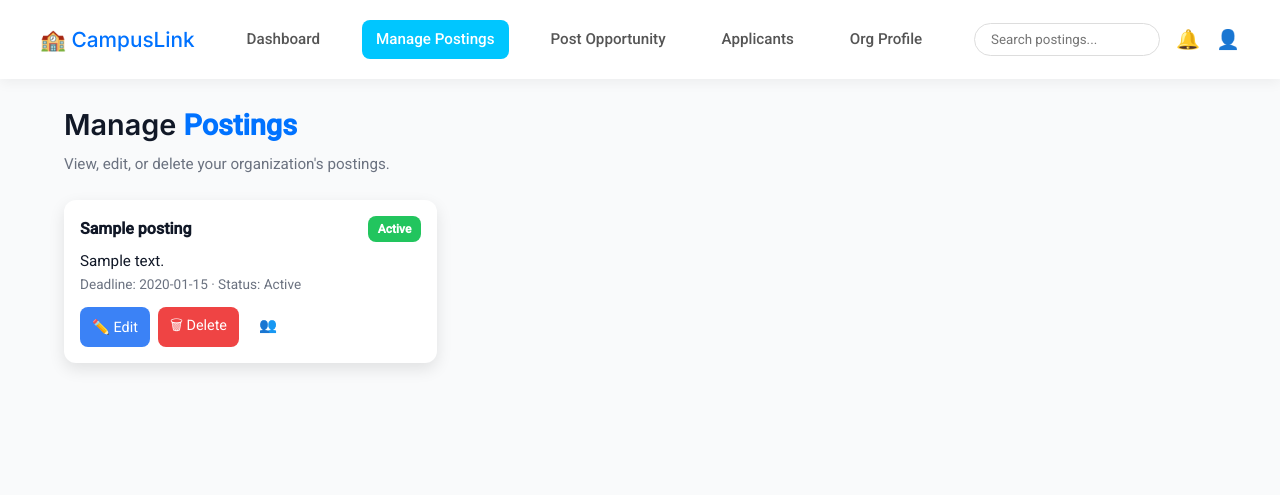
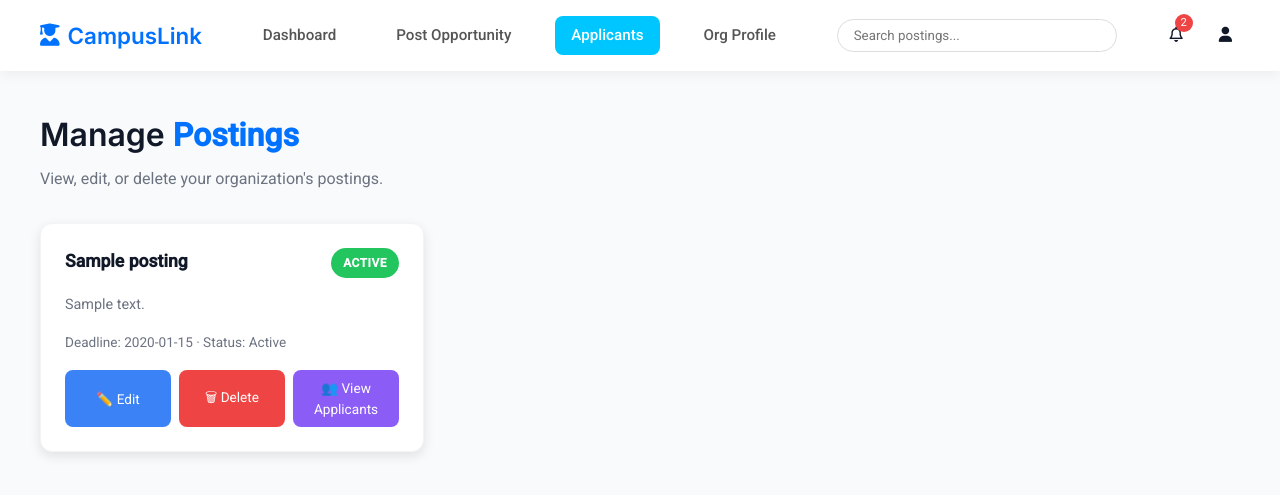
Before and after one commit to niccomalds/CSIT327-G7-CampusLink, a Django app: template MyLogin/templates/manage_posting.html in a window 1280 px wide. Shown: the top 495 px of the page. Run offline with Django 5.2, Linux system fonts and the light colour scheme; the template is opened without the code that fills it: values that come from a table or form of the project are taken from there, others are empty; tables that the repository leaves empty hold one stand-in row (values such as "Sample post").

Commit message:
Final org dashboard updates: - Fixed manage posting header to match org dashboard style - Updated CSS for consistent full-width layout - Improved responsive design and styling

```diff
--- a/MyLogin/templates/manage_posting.html
+++ b/MyLogin/templates/manage_posting.html
@@ -6,54 +6,47 @@
   <meta name="viewport" content="width=device-width, initial-scale=1.0" />
   <title>Manage Postings - CampusLink</title>
 
-  <link rel="stylesheet" href="{% static 'Myapp/manage_posting.css' %}?v=2">
+  <link rel="stylesheet" href="{% static 'Myapp/manage_posting.css' %}?v=3">
   <link href="https://fonts.googleapis.com/css2?family=Inter:wght@500;600&family=Roboto:wght@400;500&display=swap" rel="stylesheet">
-
-  <style>
-    .instruction {
-        display: block;
-        font-size: 12px;
-        color: #666;
-        margin-top: 2px;
-        margin-bottom: 8px;
-    }
-    /* Toast Notification */
-    .toast {
-      position: fixed;
-      top: 20px;
-      right: 20px;
-      padding: 12px 20px;
-      border-radius: 8px;
-      color: #fff;
-      font-weight: 500;
-      box-shadow: 0 4px 12px rgba(0,0,0,0.1);
-      z-index: 1000;
-      opacity: 0.95;
-    }
-    .toast.success { background-color: #10b981; }
-    .toast.error { background-color: #ef4444; }
-  </style>
+  <link rel="stylesheet" href="https://cdnjs.cloudflare.com/ajax/libs/font-awesome/6.4.2/css/all.min.css"/>
 </head>
 
 <body>
+  <div class="navbar">
+    <div class="navbar-container">
+      <div class="logo"><i class="fa-solid fa-user-graduate"></i>CampusLink</div>
 
-<header>
-  <div class="logo">🏫 CampusLink</div>
+      <div class="nav">
+        <a href="{% url 'organization_dashboard' %}">Dashboard</a>
+        <a href="{% url 'post_opportunity' %}">Post Opportunity</a>
+        <a href="{% url 'manage_postings' %}" class="active">Applicants</a>
+        <a href="{% url 'org_profile' %}">Org Profile</a>
+      </div>
 
-  <nav>
-    <a href="{% url 'organization_dashboard' %}">Dashboard</a>
-    <a href="{% url 'manage_postings' %}" class="active">Manage Postings</a>
-    <a href="#">Post Opportunity</a>
-    <a href="#">Applicants</a>
-    <a href="#">Org Profile</a>
-  </nav>
+      <div class="searchbar">
+        <input type="text" placeholder="Search postings..." aria-label="Search Postings" id="postingSearch">
+      </div>
 
-  <div class="nav-right">
-    <input type="text" placeholder="Search postings..." id="postingSearch" />
-    <button title="Notifications">🔔</button>
-    <button title="Profile">👤</button>
+      <div class="right">
+        <div class="notif" tabindex="0" aria-label="Notifications">
+          <i class="fa-regular fa-bell"></i>
+          <span class="notif-badge">2</span>
         </div>
-</header>
+
+        <div class="avatar" tabindex="0" aria-label="User Profile">
+          <i class="fa-solid fa-user"></i>
+          <div class="dropdown-content">
+            <ul>
+              <li><span>Organization</span></li>
+              <li><a href="{% url 'org_profile' %}">Profile</a></li>
+              <li><a href="{% url 'org_settings' %}">Settings</a></li>
+              <li><a href="{% url 'logout' %}">Log out</a></li>
+            </ul>
+          </div>
+        </div>
+      </div>
+    </div>
+  </div>
 
   <main>
     <section class="content">
@@ -83,9 +76,9 @@
                 </div>
 
                 <div class="actions-grid">
-                <button class="action edit-btn" style="background:#3b82f6;">✏️ Edit</button>
-                <button class="action delete-btn" style="background:#ef4444;">🗑 Delete</button>
-                <a href="#" class="action">👥 View Applicants</a>
+                  <button class="action edit-btn">✏️ Edit</button>
+                  <button class="action delete-btn">🗑 Delete</button>
+                  <a href="#" class="action view-applicants">👥 View Applicants</a>
                 </div>
               </div>
             {% endfor %}
@@ -98,7 +91,7 @@
   </main>
 
   <!-- Edit Modal -->
-<div id="editModal" class="modal" style="display:none;">
+  <div id="editModal" class="modal">
     <div class="modal-content">
       <h3>Edit Posting</h3>
       <form id="editForm">
@@ -123,27 +116,41 @@
         </select>
         <small class="instruction">Choose whether the posting is currently open or closed.</small>
 
-      <div class="modal-actions" style="margin-top:16px; display:flex; justify-content:flex-end; gap:10px;">
-        <button type="submit" class="action" style="background:#3b82f6;">Save</button>
-        <button type="button" id="cancelEdit" class="action" style="background:#6b7280;">Cancel</button>
+        <div class="modal-actions">
+          <button type="submit" class="modal-action-btn save">Save</button>
+          <button type="button" id="cancelEdit" class="modal-action-btn cancel">Cancel</button>
         </div>
       </form>
     </div>
   </div>
 
   <!-- Delete Confirmation Modal -->
-<div id="deleteModal" class="modal" style="display:none;">
+  <div id="deleteModal" class="modal">
     <div class="modal-content">
       <h3>Delete Posting</h3>
       <p>Are you sure you want to delete this posting?</p>
-    <div class="modal-actions" style="margin-top:16px; display:flex; justify-content:flex-end; gap:10px;">
-      <button type="button" id="confirmDelete" class="action" style="background:#ef4444;">Yes, Delete</button>
-      <button type="button" id="cancelDelete" class="action" style="background:#6b7280;">Cancel</button>
+      <div class="modal-actions">
+        <button type="button" id="confirmDelete" class="modal-action-btn delete">Yes, Delete</button>
+        <button type="button" id="cancelDelete" class="modal-action-btn cancel">Cancel</button>
       </div>
     </div>
   </div>
 
   <script>
+    // Dropdown functionality
+    document.querySelector('.avatar').addEventListener('click', function() {
+      const dropdown = this.querySelector('.dropdown-content');
+      dropdown.style.display = (dropdown.style.display === 'block' ? 'none' : 'block');
+    });
+
+    document.addEventListener('click', function(event) {
+      if (!event.target.closest('.avatar')) {
+        const dropdown = document.querySelector('.dropdown-content');
+        if (dropdown) dropdown.style.display = 'none';
+      }
+    });
+
+    // Manage postings functionality
     document.addEventListener("DOMContentLoaded", () => {
       const editModal = document.getElementById("editModal");
       const editForm = document.getElementById("editForm");
@@ -189,7 +196,7 @@ document.addEventListener("DOMContentLoaded", () => {
           editDeadline.value = deadlineText;
           editStatus.value = statusEl.textContent.trim().toLowerCase() === "active" ? "active" : "closed";
 
-      editModal.style.display = "flex";
+          editModal.classList.add("active");
         });
       });
 
@@ -223,7 +230,7 @@ document.addEventListener("DOMContentLoaded", () => {
             statusEl.textContent = editStatus.value === "active" ? "Active" : "Closed";
             statusEl.className = `status ${editStatus.value === "active" ? "active" : "closed"}`;
 
-        editModal.style.display = "none";
+            editModal.classList.remove("active");
             showToast('Posting updated successfully!', 'success');
           } else {
             showToast('Failed to update posting', 'error');
@@ -235,13 +242,13 @@ document.addEventListener("DOMContentLoaded", () => {
       });
 
       // Cancel Edit
-  cancelEdit.addEventListener("click", () => editModal.style.display = "none");
+      cancelEdit.addEventListener("click", () => editModal.classList.remove("active"));
 
       // Delete Modal
       document.querySelectorAll(".delete-btn").forEach(btn => {
         btn.addEventListener("click", () => {
           currentCard = btn.closest(".posting-card");
-      deleteModal.style.display = "flex";
+          deleteModal.classList.add("active");
         });
       });
 
@@ -263,12 +270,12 @@ document.addEventListener("DOMContentLoaded", () => {
           console.error(error);
           showToast('Error deleting posting', 'error');
         }
-    deleteModal.style.display = "none";
+        deleteModal.classList.remove("active");
         currentCard = null;
       });
 
       cancelDelete.addEventListener("click", () => {
-    deleteModal.style.display = "none";
+        deleteModal.classList.remove("active");
         currentCard = null;
       });
 
@@ -294,6 +301,5 @@ document.addEventListener("DOMContentLoaded", () => {
       }
     });
   </script>
-
 </body>
 </html>
--- a/MyLogin/templates/org_dashboard.html
+++ b/MyLogin/templates/org_dashboard.html
@@ -21,7 +21,7 @@
       <div class="nav">
         <a href="{% url 'organization_dashboard' %}" class="active">Dashboard</a>
         <a href="{% url 'post_opportunity' %}">Post Opportunity</a>
-        <a href="{% url 'applicants_list' %}">Applicants</a>
+        <a href="{% url 'manage_postings' %}">Applicants</a>
         <a href="{% url 'org_profile' %}">Org Profile</a>
       </div>
 
--- a/Myapp/static/Myapp/manage_posting.css
+++ b/Myapp/static/Myapp/manage_posting.css
@@ -20,81 +20,238 @@
 body { background: var(--bg); color:#111827; line-height:1.5; font-size:0.95rem; }
 
 /* ---------- Header & Navigation (copied from org_dashboard.css) ---------- */
-header {
-  position: sticky; top:0; left:0; right:0; z-index:100;
-  display:flex; align-items:center; justify-content:space-between;
-  padding:20px 40px; background:#fff;
-  box-shadow:0 4px 12px var(--shadow-sm);
+.navbar {
+  background: #fff;
+  box-shadow: 0 4px 12px var(--shadow-sm);
+  position: sticky;
+  top: 0;
+  z-index: 1000;
 }
 
-.logo { font-family: var(--font-heading); font-weight:500; font-size:1.3rem; color: var(--primary); display:flex; align-items:center; gap:8px; }
+.navbar-container {
+  display: flex;
+  align-items: center;
+  justify-content: space-between;
+  padding: 16px 40px;
+  max-width: 1400px;
+  margin: 0 auto;
+}
 
-nav { display:flex; gap:28px; }
-nav a { text-decoration:none; color:#555; padding:8px 14px; border-radius:8px; font-weight:500; transition:0.3s; }
-nav a.active, nav a:hover { background: var(--primary-light); color:#fff; }
+.logo {
+  font-family: var(--font-heading);
+  font-weight: 600;
+  font-size: 1.4rem;
+  color: var(--primary);
+  display: flex;
+  align-items: center;
+  gap: 8px;
+}
 
-.nav-right { display:flex; align-items:center; gap:16px; }
-.nav-right input { padding:8px 16px; border-radius:24px; border:1px solid #ddd; outline:none; transition:0.3s; }
-.nav-right input:focus { border-color: var(--primary); box-shadow: 0 0 0 2px rgba(0,114,255,0.2); }
-.nav-right button { background:none; border:none; cursor:pointer; font-size:1.2rem; transition:0.2s; }
-.nav-right button:hover { transform:scale(1.1); }
+.nav {
+  display: flex;
+  gap: 28px;
+}
 
-/* ---------- Page layout and title (kept from your manage_posting.css) ---------- */
-.content { padding: 24px; max-width:1200px; margin:auto; }
+.nav a {
+  text-decoration: none;
+  color: #555;
+  padding: 8px 16px;
+  border-radius: 8px;
+  font-weight: 500;
+  transition: 0.3s;
+}
+
+.nav a.active, .nav a:hover {
+  background: var(--primary-light);
+  color: #fff;
+}
+
+.searchbar input {
+  padding: 8px 16px;
+  border-radius: 24px;
+  border: 1px solid #ddd;
+  outline: none;
+  transition: 0.3s;
+  width: 280px;
+}
+
+.searchbar input:focus {
+  border-color: var(--primary);
+  box-shadow: 0 0 0 2px rgba(0,114,255,0.2);
+}
+
+.right {
+  display: flex;
+  align-items: center;
+  gap: 20px;
+}
+
+.notif {
+  position: relative;
+  cursor: pointer;
+  padding: 8px;
+  border-radius: 50%;
+  transition: 0.3s;
+}
+
+.notif:hover {
+  background: #f3f4f6;
+}
+
+.notif-badge {
+  position: absolute;
+  top: -2px;
+  right: -2px;
+  background: var(--danger);
+  color: white;
+  border-radius: 50%;
+  width: 18px;
+  height: 18px;
+  font-size: 0.7rem;
+  display: flex;
+  align-items: center;
+  justify-content: center;
+}
+
+.avatar {
+  position: relative;
+  cursor: pointer;
+  padding: 8px;
+  border-radius: 50%;
+  transition: 0.3s;
+}
+
+.avatar:hover {
+  background: #f3f4f6;
+}
+
+.dropdown-content {
+  display: none;
+  position: absolute;
+  top: 100%;
+  right: 0;
+  background: white;
+  border-radius: 8px;
+  box-shadow: 0 4px 12px var(--shadow-md);
+  min-width: 200px;
+  z-index: 1000;
+}
+
+.dropdown-content ul {
+  list-style: none;
+  padding: 8px 0;
+}
+
+.dropdown-content li {
+  padding: 8px 16px;
+}
+
+.dropdown-content li span {
+  font-weight: 600;
+  color: var(--muted);
+  font-size: 0.9rem;
+}
+
+.dropdown-content li a {
+  text-decoration: none;
+  color: #333;
+  display: block;
+  transition: 0.3s;
+}
+
+.dropdown-content li a:hover {
+  background: #f3f4f6;
+}
+
+/* ---------- Page layout and title ---------- */
+.content {
+  padding: 40px 0; /* Remove side padding from content */
+  width: 100%;
+}
+
+.dashboard-title {
+  padding: 0 40px; /* Add side padding only to title */
+  margin: 0 0 32px 0;
+  width: 100%;
+}
 
 .dashboard-title h1 {
   font-family: var(--font-heading);
   font-weight: 600;
-  font-size: 1.8rem;
-  margin-bottom: 6px;
+  font-size: 2rem;
+  margin-bottom: 8px;
+  text-align: left;
 }
-.dashboard-title h1 span { color: var(--primary); }
-.dashboard-title p { color: var(--muted); font-size: 0.95rem; margin-bottom: 24px; }
 
-/* ---------- Postings cards (kept + slightly adapted) ---------- */
+.dashboard-title h1 span {
+  color: var(--primary);
+}
+
+.dashboard-title p {
+  color: var(--muted);
+  font-size: 1rem;
+  text-align: left;
+}
+
+/* ---------- Postings cards ---------- */
 .recent-postings {
   display: grid;
-  grid-template-columns: repeat(auto-fill, minmax(280px, 1fr));
-  gap: var(--gap);
+  grid-template-columns: repeat(auto-fill, minmax(320px, 1fr));
+  gap: 24px;
+  width: 100%;
+  padding: 0 40px; /* Match the title padding */
 }
 
 .posting-card {
   background: var(--card-bg);
-  padding: 16px;
+  padding: 24px;
   border-radius: var(--border-radius);
-  box-shadow: 0 6px 16px var(--shadow-md);
+  box-shadow: 0 4px 12px var(--shadow-md);
   display: flex;
   flex-direction: column;
-  justify-content: space-between;
+  gap: 16px;
   transition: 0.3s;
+  border: 1px solid #f3f4f6;
 }
-.posting-card:hover { transform: translateY(-4px); box-shadow: 0 8px 20px var(--shadow-md); }
+
+.posting-card:hover {
+  transform: translateY(-4px);
+  box-shadow: 0 8px 24px var(--shadow-md);
+}
 
 .posting-info {
   display: flex;
   justify-content: space-between;
-  align-items: center;
-  margin-bottom: 8px;
+  align-items: flex-start;
+  gap: 12px;
 }
 
 .posting-info .title {
   font-weight: 600;
-  font-size: 1rem;
+  font-size: 1.1rem;
+  color: #111827;
+  flex: 1;
 }
 
 .status {
-  padding: 4px 10px;
-  border-radius: 8px;
+  padding: 6px 12px;
+  border-radius: 20px;
   font-size: 0.75rem;
   color: #fff;
   font-weight: 600;
   white-space: nowrap;
-  text-transform: none;
+  text-transform: uppercase;
+  letter-spacing: 0.5px;
 }
 
 .status.active { background: var(--success); }
-.status.closed { background: var(--muted); } /* matched org dashboard closed style */
-.status.pending { background: #f59e0b; color: #fff; }
+.status.closed { background: var(--muted); }
+
+.description p {
+  color: #6b7280;
+  font-size: 0.9rem;
+  line-height: 1.5;
+}
 
 .details small {
   color: var(--muted);
@@ -106,72 +263,153 @@ nav a.active, nav a:hover { background: var(--primary-light); color:#fff; }
   display: flex;
   flex-wrap: wrap;
   gap: 8px;
-  margin-top: 12px;
+  margin-top: auto;
 }
 
 .action {
-  padding: 8px 12px;
+  padding: 8px 16px;
   border-radius: 8px;
   cursor: pointer;
-  font-size: 0.9rem;
+  font-size: 0.85rem;
   color: #fff;
   text-decoration: none;
   text-align: center;
   border: none;
+  transition: 0.3s;
+  flex: 1;
+  min-width: 100px;
 }
 
-.action.edit-btn { background: var(--primary); }
-.action.delete-btn { background: var(--danger); }
+.action.edit-btn { background: #3b82f6; }
+.action.delete-btn { background: #ef4444; }
+.action.view-applicants { background: #8b5cf6; }
 
-.action:hover { opacity: 0.95; transform: translateY(-2px); }
+.action:hover {
+  opacity: 0.9;
+  transform: translateY(-2px);
+}
 
-/* ---------- Modal (kept) ---------- */
+/* ---------- Modal ---------- */
 .modal {
+  display: none;
   position: fixed;
   top: 0;
   left: 0;
   width: 100%;
   height: 100%;
   background: rgba(0,0,0,0.5);
-  display: flex;
   justify-content: center;
   align-items: center;
   z-index: 1000;
 }
 
+.modal.active {
+  display: flex;
+}
+
 .modal-content {
   background: var(--card-bg);
   border-radius: var(--border-radius);
-  padding: 24px;
+  padding: 32px;
   width: 90%;
-  max-width: 420px;
-  box-shadow: 0 6px 16px rgba(0,0,0,0.2);
+  max-width: 480px;
+  box-shadow: 0 8px 32px rgba(0,0,0,0.2);
+  margin: 20px;
 }
 
 .modal-content h3 {
   font-family: var(--font-heading);
-  font-size: 1.2rem;
-  margin-bottom: 16px;
+  font-size: 1.4rem;
+  margin-bottom: 24px;
+  color: #111827;
 }
 
 .modal-content label {
   font-weight: 500;
   display: block;
-  margin-top: 12px;
+  margin-top: 16px;
+  color: #374151;
 }
 
 .modal-content input,
-.modal-content select {
+.modal-content select,
+.modal-content textarea {
   width: 100%;
-  padding: 8px 10px;
+  padding: 12px;
   border: 1px solid #d1d5db;
-  border-radius: 6px;
-  margin-top: 4px;
+  border-radius: 8px;
+  margin-top: 6px;
+  font-size: 0.9rem;
+  transition: 0.3s;
 }
 
-/* ---------- Responsive tweaks ---------- */
-@media(max-width:1024px){
-  .recent-postings { grid-template-columns: 1fr; }
-  main, .content { padding: 24px; }
-  nav { flex-wrap:wrap; gap:14px; }
+.modal-content input:focus,
+.modal-content select:focus,
+.modal-content textarea:focus {
+  border-color: var(--primary);
+  box-shadow: 0 0 0 3px rgba(0,114,255,0.1);
+  outline: none;
 }
+
+.modal-actions {
+  margin-top: 24px;
+  display: flex;
+  justify-content: flex-end;
+  gap: 12px;
+}
+
+.modal-action-btn {
+  padding: 10px 20px;
+  border-radius: 8px;
+  border: none;
+  cursor: pointer;
+  font-weight: 500;
+  transition: 0.3s;
+}
+
+.modal-action-btn.save {
+  background: #3b82f6;
+  color: white;
+}
+
+.modal-action-btn.cancel {
+  background: #6b7280;
+  color: white;
+}
+
+.modal-action-btn.delete {
+  background: #ef4444;
+  color: white;
+}
+
+.modal-action-btn:hover {
+  opacity: 0.9;
+  transform: translateY(-1px);
+}
+
+/* ---------- Toast Notification ---------- */
+.toast {
+  position: fixed;
+  top: 20px;
+  right: 20px;
+  padding: 12px 20px;
+  border-radius: 8px;
+  color: #fff;
+  font-weight: 500;
+  box-shadow: 0 4px 12px rgba(0,0,0,0.1);
+  z-index: 1000;
+  opacity: 0.95;
+}
+
+.toast.success { background-color: #10b981; }
+.toast.error { background-color: #ef4444; }
+
+/* ---------- Instruction text ---------- */
+.instruction {
+  display: block;
+  font-size: 0.8rem;
+  color: #6b7280;
+  margin-top: 4px;
+  margin-bottom: 12px;
+  line-height: 1.4;
+}
```
Also changed, not shown: CampusLink/settings.py (+12 -11 lines). Lines whose indentation alone changed are shown as unchanged.
